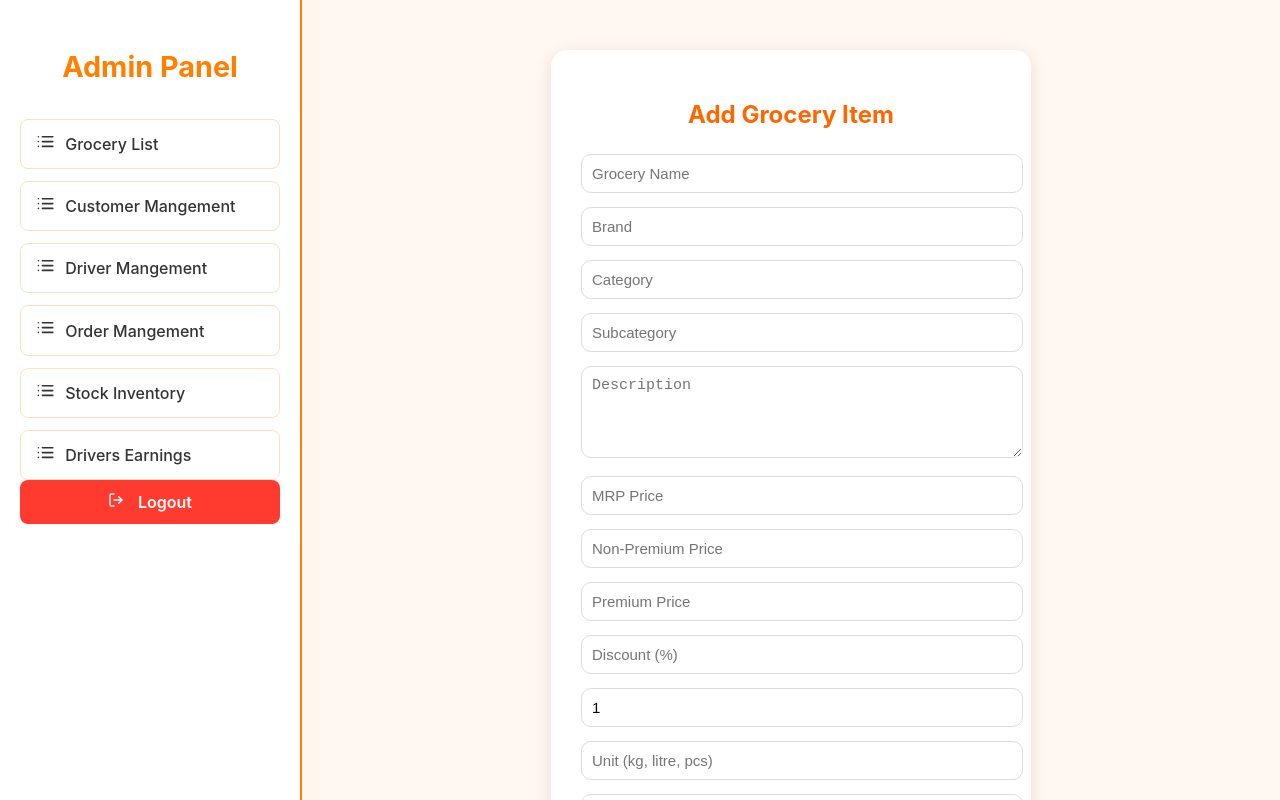
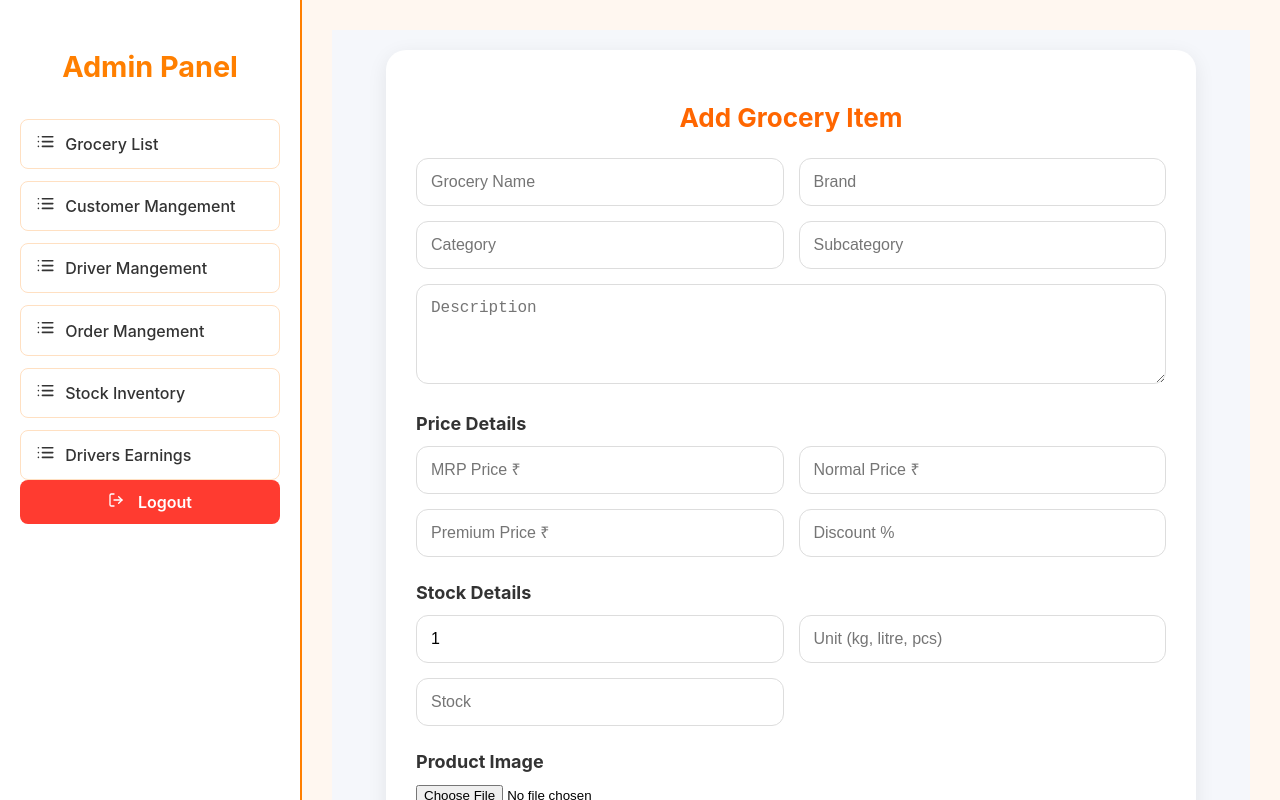
Before and after one commit to pathapatisneha2025-commits/Waterplantdatabse, a React (Create React App) app in the folder adminpannel/waterplantadminpannel/: page /adminGrocery in a window 1280 px wide. Shown: the top 800 px of the page. Built offline with nearby package versions, Linux system fonts and the light colour scheme.

Commit message:
changes made

```diff
--- a/adminpannel/waterplantadminpannel/src/Pages/AdminAddGrocery.js
+++ b/adminpannel/waterplantadminpannel/src/Pages/AdminAddGrocery.js
@@ -82,8 +82,8 @@ const AddGrocery = () => {
 
     try {
       const url = isEdit
-        ? `https://waterplantdatabse.onrender.com/groceries/update/${editItem.id}`
-        : `https://waterplantdatabse.onrender.com/groceries/add`;
+        ? `https://waterplantdatabse-v763.onrender.com/groceries/update/${editItem.id}`
+        : `https://waterplantdatabse-v763.onrender.com/groceries/add`;
 
       const method = isEdit ? "PUT" : "POST";
 
@@ -110,106 +110,332 @@ const AddGrocery = () => {
 return (
   <div style={styles.page}>
     <div style={styles.card}>
+
       <h2 style={styles.heading}>
         {isEdit ? "Edit Grocery Item" : "Add Grocery Item"}
       </h2>
 
-        <input name="name" placeholder="Grocery Name" value={form.name} onChange={handleChange} style={styles.input} />
-        <input name="brand" placeholder="Brand" value={form.brand} onChange={handleChange} style={styles.input} />
-        <input name="category" placeholder="Category" value={form.category} onChange={handleChange} style={styles.input} />
-        <input name="subcategory" placeholder="Subcategory" value={form.subcategory} onChange={handleChange} style={styles.input} />
+      <div style={styles.grid}>
+
+        <input
+          name="name"
+          placeholder="Grocery Name"
+          value={form.name}
+          onChange={handleChange}
+          style={styles.input}
+        />
+
+        <input
+          name="brand"
+          placeholder="Brand"
+          value={form.brand}
+          onChange={handleChange}
+          style={styles.input}
+        />
+
+
+        <input
+          name="category"
+          placeholder="Category"
+          value={form.category}
+          onChange={handleChange}
+          style={styles.input}
+        />
+
+        <input
+          name="subcategory"
+          placeholder="Subcategory"
+          value={form.subcategory}
+          onChange={handleChange}
+          style={styles.input}
+        />
+
+      </div>
+
 
       <textarea
         name="description"
         placeholder="Description"
         value={form.description}
         onChange={handleChange}
-          style={{ ...styles.input, height: "70px" }}
+        style={styles.textarea}
       />
 
-        {/* PRICE SECTION */}
-        <input name="mrp" type="number" placeholder="MRP Price" value={form.mrp} onChange={handleChange} style={styles.input} />
 
-        <input name="price" type="number" placeholder="Non-Premium Price" value={form.price} onChange={handleChange} style={styles.input} />
+      <h3 style={styles.sectionTitle}>
+        Price Details
+      </h3>
 
-        <input name="premiumPrice" type="number" placeholder="Premium Price" value={form.premiumPrice} onChange={handleChange} style={styles.input} />
 
-        <input name="discount" type="number" placeholder="Discount (%)" value={form.discount} onChange={handleChange} style={styles.input} />
-        <input name="quantity" type="number" placeholder="Quantity" value={form.quantity} onChange={handleChange} style={styles.input} />
-        <input name="unit" placeholder="Unit (kg, litre, pcs)" value={form.unit} onChange={handleChange} style={styles.input} />
-        <input name="stock" type="number" placeholder="Stock" value={form.stock} onChange={handleChange} style={styles.input} />
+      <div style={styles.grid}>
 
-        {/* IMAGE */}
-        <label style={styles.fileLabel}>Upload Image</label>
-        <input type="file" accept="image/*" onChange={handleImageChange} />
+
+        <input
+          name="mrp"
+          type="number"
+          placeholder="MRP Price ₹"
+          value={form.mrp}
+          onChange={handleChange}
+          style={styles.input}
+        />
+
+
+        <input
+          name="price"
+          type="number"
+          placeholder="Normal Price ₹"
+          value={form.price}
+          onChange={handleChange}
+          style={styles.input}
+        />
+
+
+        <input
+          name="premiumPrice"
+          type="number"
+          placeholder="Premium Price ₹"
+          value={form.premiumPrice}
+          onChange={handleChange}
+          style={styles.input}
+        />
+
+
+        <input
+          name="discount"
+          type="number"
+          placeholder="Discount %"
+          value={form.discount}
+          onChange={handleChange}
+          style={styles.input}
+        />
+
+
+      </div>
+
+
+
+      <h3 style={styles.sectionTitle}>
+        Stock Details
+      </h3>
+
+
+
+      <div style={styles.grid}>
+
+
+        <input
+          name="quantity"
+          type="number"
+          placeholder="Quantity"
+          value={form.quantity}
+          onChange={handleChange}
+          style={styles.input}
+        />
+
+
+        <input
+          name="unit"
+          placeholder="Unit (kg, litre, pcs)"
+          value={form.unit}
+          onChange={handleChange}
+          style={styles.input}
+        />
+
+
+        <input
+          name="stock"
+          type="number"
+          placeholder="Stock"
+          value={form.stock}
+          onChange={handleChange}
+          style={styles.input}
+        />
+
+
+      </div>
+
+
+
+      <h3 style={styles.sectionTitle}>
+        Product Image
+      </h3>
+
+
+      <input
+        type="file"
+        accept="image/*"
+        onChange={handleImageChange}
+      />
+
+
 
       {preview && (
         <img
           src={preview}
           alt="preview"
-            style={{
-              width: "100%",
-              height: "180px",
-              objectFit: "cover",
-              borderRadius: "10px",
-              marginTop: "10px",
-              marginBottom: "15px",
-            }}
+          style={styles.preview}
         />
       )}
 
-        <button style={styles.button} onClick={handleSubmit}>
+
+
+      <button
+        style={styles.button}
+        onClick={handleSubmit}
+      >
         {isEdit ? "Update Item" : "Save Item"}
       </button>
+
+
     </div>
   </div>
 );
 };
 
-const styles = {
-  page: {
-    display: "flex",
-    justifyContent: "center",
-    alignItems: "center",
-    minHeight: "100vh",
-    padding: "20px",
+const styles={
+
+
+page:{
+ minHeight:"100vh",
+ background:"#f5f7fb",
+ padding:"20px",
+ display:"flex",
+ justifyContent:"center",
+ alignItems:"flex-start"
 },
-  card: {
-    width: "420px",
-    background: "#fff",
-    padding: "30px",
-    borderRadius: "16px",
-    boxShadow: "0px 4px 18px rgba(0,0,0,0.1)",
+
+
+card:{
+
+ width:"100%",
+ maxWidth:"750px",
+
+ background:"#fff",
+
+ padding:"30px",
+
+ borderRadius:"20px",
+
+ boxShadow:"0 5px 20px rgba(0,0,0,0.08)"
+
 },
-  heading: {
-    textAlign: "center",
-    fontSize: "24px",
-    fontWeight: "700",
-    color: "#ff6600",
-    marginBottom: "25px",
+
+
+
+heading:{
+
+ textAlign:"center",
+ fontSize:"26px",
+ fontWeight:"700",
+ color:"#ff6600",
+ marginBottom:"25px"
+
 },
-  input: {
-    width: "100%",
-    padding: "10px",
-    marginBottom: "14px",
-    borderRadius: "10px",
-    border: "1px solid #ddd",
-    fontSize: "15px",
+
+
+
+grid:{
+
+ display:"grid",
+ gridTemplateColumns:"repeat(2,1fr)",
+ gap:"15px"
+
 },
-  button: {
-    width: "100%",
-    padding: "14px",
-    background: "#ff6600",
-    color: "#fff",
-    border: "none",
-    borderRadius: "10px",
-    fontSize: "17px",
-    cursor: "pointer",
+
+
+
+input:{
+
+ width:"100%",
+ padding:"14px",
+
+ borderRadius:"12px",
+
+ border:"1px solid #ddd",
+
+ fontSize:"16px",
+
+ boxSizing:"border-box"
+
 },
-  fileLabel: {
-    fontWeight: "600",
-    color: "#ff6600",
+
+
+textarea:{
+
+ width:"100%",
+
+ height:"100px",
+
+ padding:"14px",
+
+ borderRadius:"12px",
+
+ border:"1px solid #ddd",
+
+ fontSize:"16px",
+
+ marginTop:"15px",
+
+ boxSizing:"border-box"
+
 },
+
+
+
+sectionTitle:{
+
+ color:"#333",
+
+ fontSize:"18px",
+
+ marginTop:"25px",
+
+ marginBottom:"12px"
+
+},
+
+
+
+preview:{
+
+ width:"100%",
+
+ height:"220px",
+
+ objectFit:"cover",
+
+ borderRadius:"15px",
+
+ marginTop:"15px",
+
+ marginBottom:"20px"
+
+},
+
+
+
+button:{
+
+ width:"100%",
+
+ padding:"16px",
+
+ background:"#ff6600",
+
+ color:"#fff",
+
+ border:"none",
+
+ borderRadius:"14px",
+
+ fontSize:"18px",
+
+ fontWeight:"700",
+
+ cursor:"pointer"
+
+}
+
 };
 
 export default AddGrocery;
--- a/adminpannel/waterplantadminpannel/src/Pages/AdminDriverdashboard.js
+++ b/adminpannel/waterplantadminpannel/src/Pages/AdminDriverdashboard.js
@@ -12,7 +12,7 @@ export default function AdminDriverDashboard() {
   useEffect(() => {
     const fetchData = async () => {
       try {
-        const resOrders = await fetch("https://waterplantdatabse.onrender.com/orders/all");
+        const resOrders = await fetch("https://waterplantdatabse-v763.onrender.com/orders/all");
         const dataOrders = await resOrders.json();
         const transformedOrders = dataOrders.map((o) => ({
           id: o.id,
@@ -25,7 +25,7 @@ export default function AdminDriverDashboard() {
         }));
         setOrders(transformedOrders);
 
-        const resUsers = await fetch("https://waterplantdatabse.onrender.com/users/all");
+        const resUsers = await fetch("https://waterplantdatabse-v763.onrender.com/users/all");
         const dataUsers = await resUsers.json();
         const driverMap = dataUsers.users
           .filter((u) => u.role === "driver")
--- a/adminpannel/waterplantadminpannel/src/Pages/AdminInventory.js
+++ b/adminpannel/waterplantadminpannel/src/Pages/AdminInventory.js
@@ -8,7 +8,7 @@ export default function GroceryListStock() {
   useEffect(() => {
     const fetchGroceries = async () => {
       try {
-        const res = await fetch("https://waterplantdatabse.onrender.com/groceries/all");
+        const res = await fetch("https://waterplantdatabse-v763.onrender.com/groceries/all");
         const data = await res.json();
 
         if (data.success && Array.isArray(data.groceries)) {
--- a/adminpannel/waterplantadminpannel/src/Pages/AdmingroceryListing.js
+++ b/adminpannel/waterplantadminpannel/src/Pages/AdmingroceryListing.js
@@ -8,7 +8,7 @@ const GroceryList = () => {
 
   const fetchItems = async () => {
     try {
-      const res = await fetch("https://waterplantdatabse.onrender.com/groceries/all");
+      const res = await fetch("https://waterplantdatabse-v763.onrender.com/groceries/all");
       const data = await res.json();
 
       console.log("API Response:", data);
@@ -33,7 +33,7 @@ const GroceryList = () => {
 
     try {
       const res = await fetch(
-        `https://waterplantdatabse.onrender.com/groceries/delete/${id}`,
+        `https://waterplantdatabse-v763.onrender.com/groceries/delete/${id}`,
         { method: "DELETE" }
       );
 
--- a/adminpannel/waterplantadminpannel/src/Pages/CustomerManagement.js
+++ b/adminpannel/waterplantadminpannel/src/Pages/CustomerManagement.js
@@ -6,7 +6,7 @@ export default function CustomerManagement() {
 
   // Fetch customers from API
   useEffect(() => {
-    fetch("https://waterplantdatabse.onrender.com/users/all")
+    fetch("https://waterplantdatabse-v763.onrender.com/users/all")
       .then((res) => res.json())
       .then((data) => {
           console.log("FULL API RESPONSE:", data);
@@ -50,7 +50,7 @@ const mapped = data.users
   const approvePremium = async (id) => {
     try {
       const res = await fetch(
-        "https://waterplantdatabse.onrender.com/users/approve-premium",
+        "https://waterplantdatabse-v763.onrender.com/users/approve-premium",
         {
           method: "POST",
           headers: { "Content-Type": "application/json" },
@@ -95,7 +95,7 @@ const updateAddress = async (id) => {
   if (!newAddress) return;
 
   try {
-    const res = await fetch(`https://waterplantdatabse.onrender.com/users/update-addresses/${id}`, {
+    const res = await fetch(`https://waterplantdatabse-v763.onrender.com/users/update-addresses/${id}`, {
       method: "PUT",
       headers: { "Content-Type": "application/json" },
       body: JSON.stringify({ address: newAddress }), // only send address
--- a/adminpannel/waterplantadminpannel/src/Pages/DriverMangegement.js
+++ b/adminpannel/waterplantadminpannel/src/Pages/DriverMangegement.js
@@ -5,7 +5,7 @@ export default function DriverManagement() {
   const [loading, setLoading] = useState(true);
 
   useEffect(() => {
-    fetch("https://waterplantdatabse.onrender.com/users/all")
+    fetch("https://waterplantdatabse-v763.onrender.com/users/all")
       .then((res) => res.json())
       .then((data) => {
         if (data.success) {
@@ -42,7 +42,7 @@ export default function DriverManagement() {
   const approveDriver = async (id) => {
     try {
       const res = await fetch(
-        "https://waterplantdatabse.onrender.com/users/approve-driver",
+        "https://waterplantdatabse-v763.onrender.com/users/approve-driver",
         {
           method: "POST",
           headers: { "Content-Type": "application/json" },
```
Also changed, not shown: adminpannel/waterplantadminpannel/src/Pages/AdminAssignDriver.js (+4 -4 lines), adminpannel/waterplantadminpannel/src/Pages/AdminOrders.js (+4 -4 lines), 1 other file (tests, documents, lock files or other folders). Lines whose indentation alone changed are shown as unchanged.
